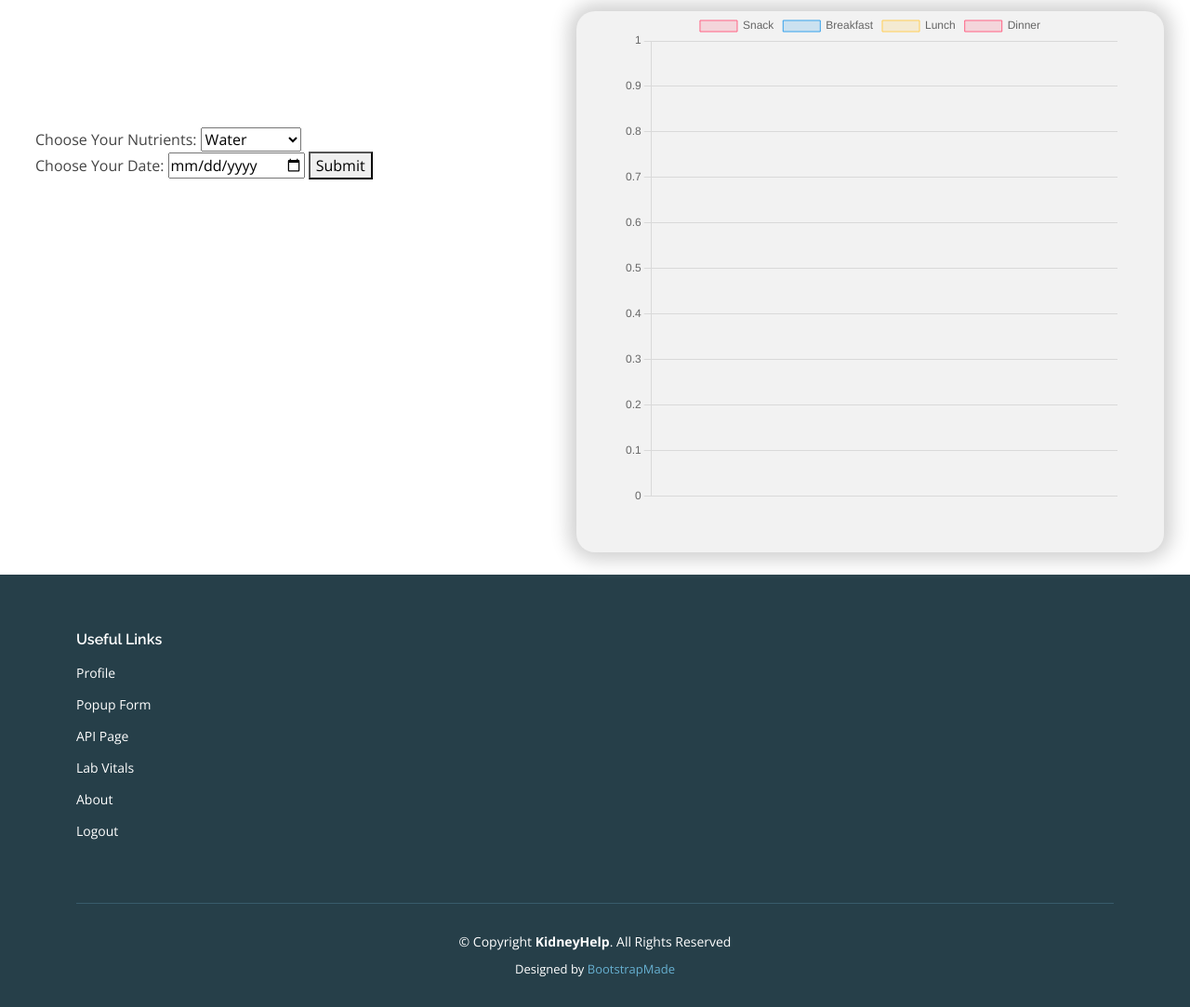
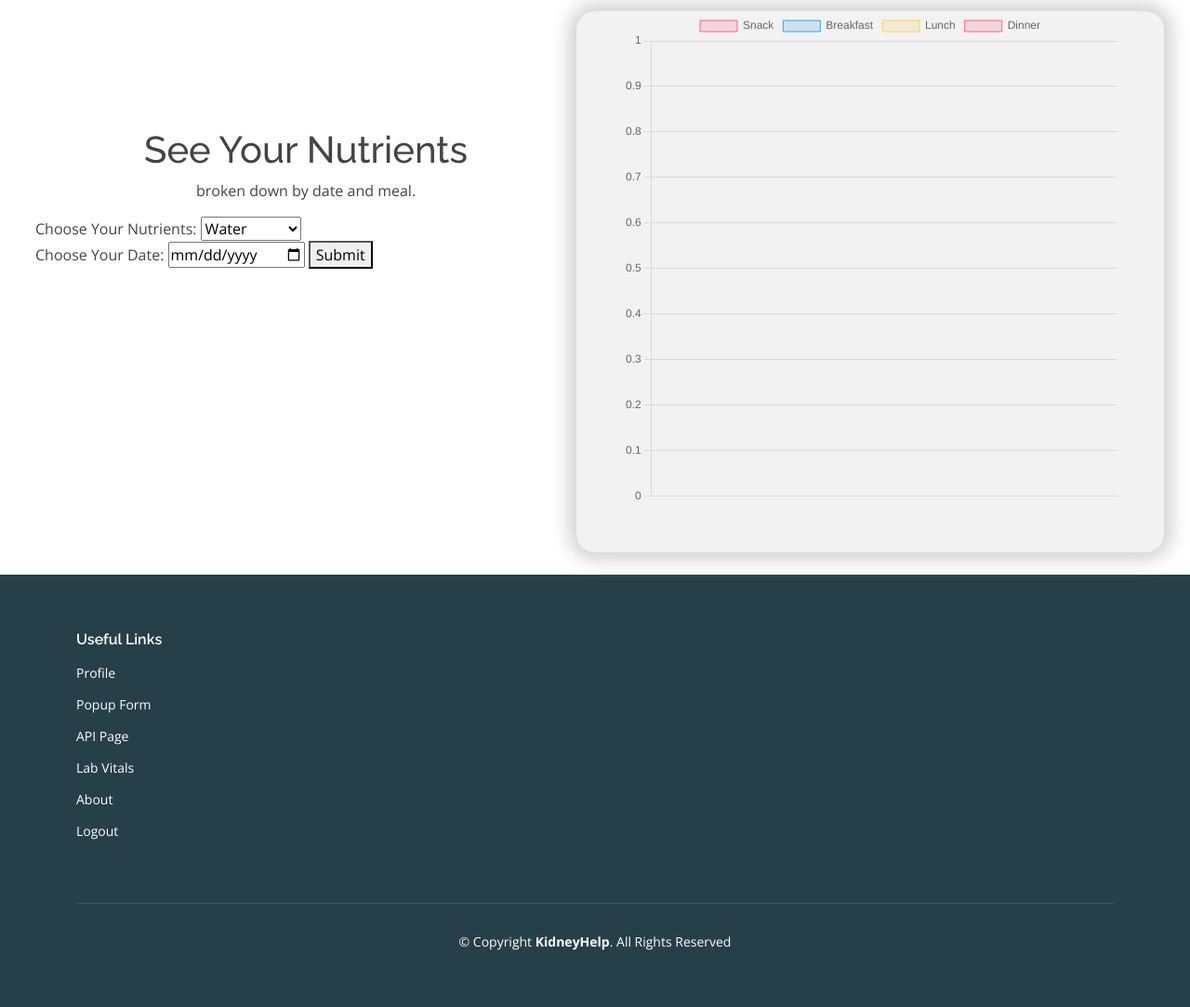
Before and after one commit to josh0125/KidneyApp2, a Django app: page /dashboardMeal in a window 1280 px wide. Shown: the part 88-1171 px from the top of the page at 93% size. After the commit the page ends 1110 px from the top, so only its background shows below. Run offline with Django 4.2, Linux system fonts and the light colour scheme; a user stored in the database is signed in; tables that the repository leaves empty hold one stand-in row (values such as "Sample post"); parts of the project's set-up code (start-up, migrations or seed data) failed here and were passed over; some libraries are stand-ins or nearby versions.

Commit message:
fixed a couple things

```diff
--- a/Kidney/views.py
+++ b/Kidney/views.py
@@ -1,4 +1,5 @@
 from django.shortcuts import render, redirect
+from django.http import HttpResponse
 import urllib.parse
 import requests
 from .models import Person, Morbidity
@@ -915,7 +916,7 @@
 
         else:
             messages.error(request, "Bad Credentials!")
-            return redirect('newLogin')
+            return HttpResponse('wrong password buddy')
 
     return render(request, "kidney/login.html")
 
--- a/templates/base.html
+++ b/templates/base.html
@@ -606,7 +606,7 @@
         <!-- You can delete the links only if you purchased the pro version. -->
         <!-- Licensing information: https://bootstrapmade.com/license/ -->
         <!-- Purchase the pro version with working PHP/AJAX contact form: https://bootstrapmade.com/squadfree-free-bootstrap-template-creative/ -->
-        Designed by <a href="https://bootstrapmade.com/">BootstrapMade</a>
+        {% comment %} Designed by <a href="https://bootstrapmade.com/">BootstrapMade</a> {% endcomment %}
       </div>
     </div>
   </footer><!-- End Footer -->
--- a/templates/kidney/dashboardMeal.html
+++ b/templates/kidney/dashboardMeal.html
@@ -11,6 +11,15 @@
 <div class=row style="padding-right: 40px">
 
 <div class="col-md-6 mb-4" style="padding-top: 125px; padding-left: 50px; padding-right: 0px; padding-bottom: 50px;">
+
+<div style="boarder-style: solid;">
+
+    <div style="transform:">
+    <span style="text-align: center;">
+    <h1>See Your Nutrients</h1>
+    <p>broken down by date and meal.</p>
+    </span>
+    </div>
 
     <form method="POST" name="dashboardMealSelect" action="{% url 'dashboardMealSelect' %}">
         {% csrf_token %}
@@ -31,6 +40,8 @@
 
         <button type="submit">Submit</button>
     </form>
+</div>
+
 </div>
 
 <!-- By Nutrient -->
```
Lines whose indentation alone changed are shown as unchanged.
